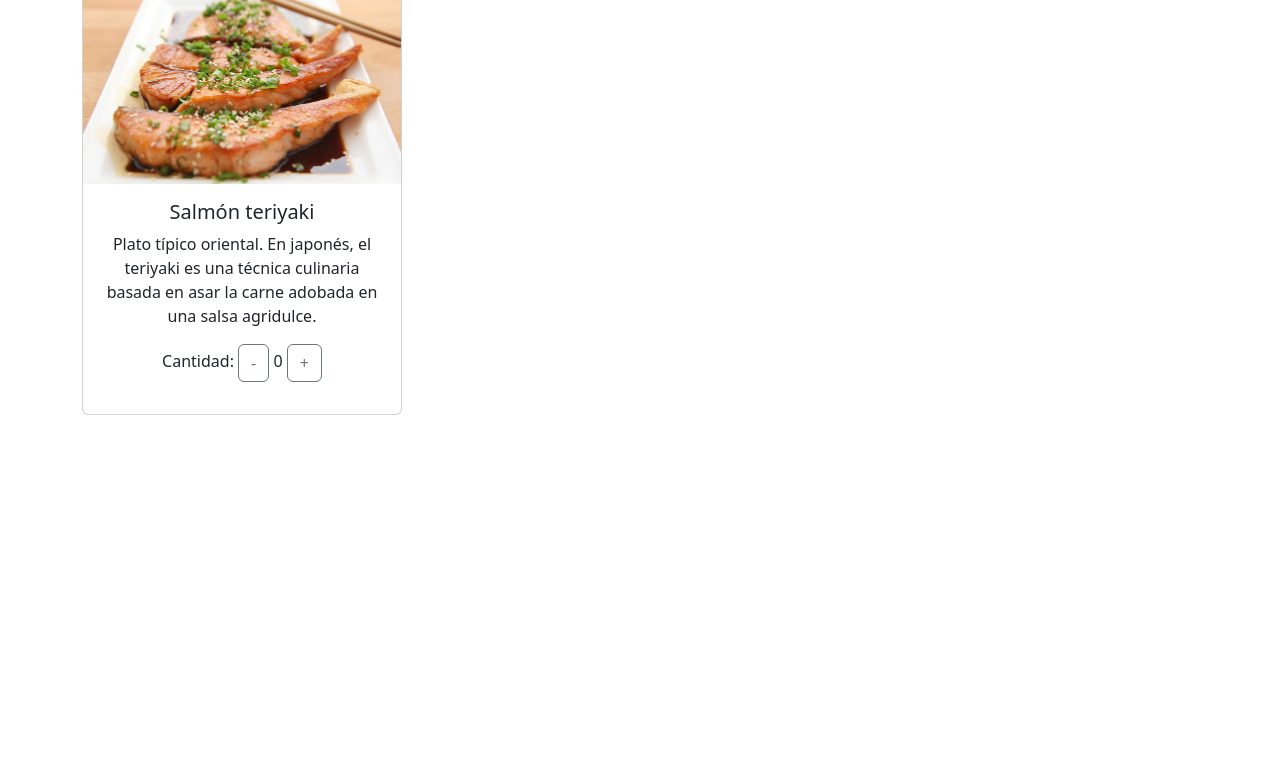
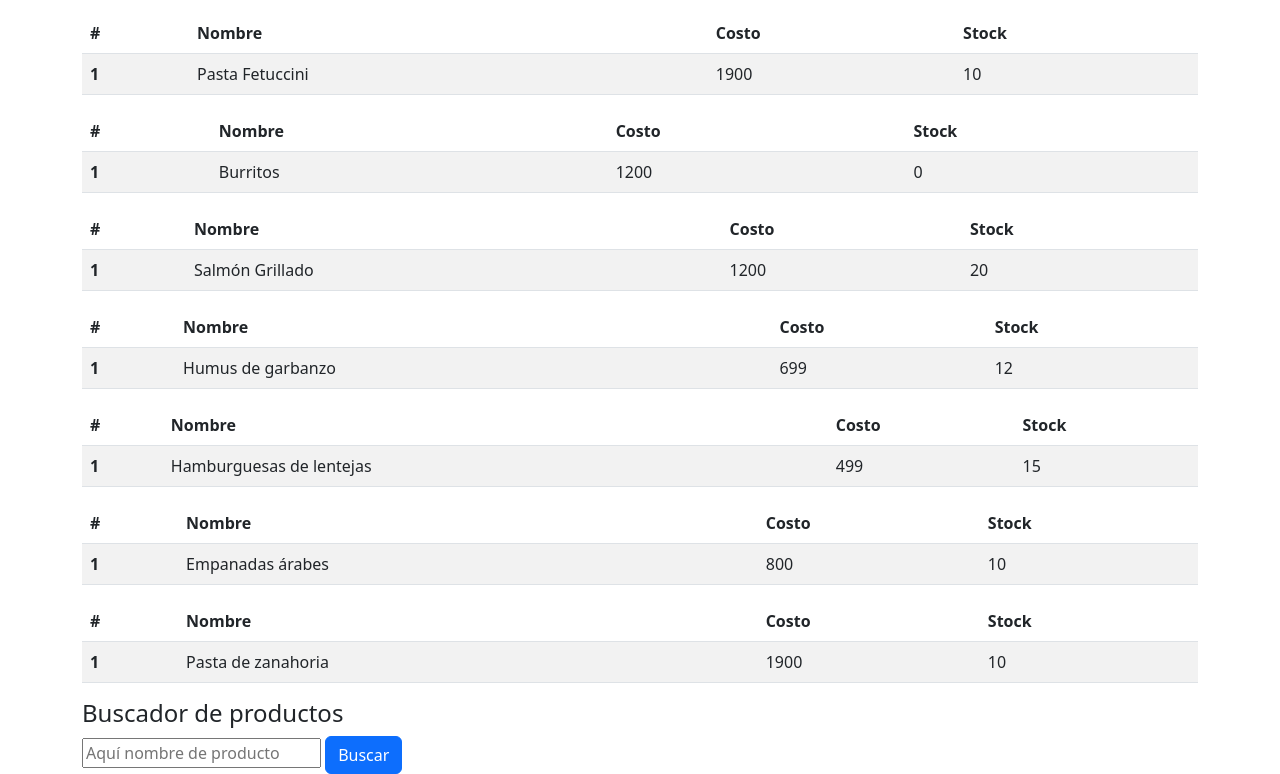
Before and after one commit to p3rpl3ja/vue-gutierrez-lucy, a plain HTML site: page index.html in a window 1280 px wide. Shown: the part 85-859 px from the top of the page. Before the commit the page ends 800 px from the top, so only its background shows below. Drawn offline with nearby package versions, Linux system fonts and the light colour scheme.

Commit message:
Entrega con table componente

```diff
--- a/index.html
+++ b/index.html
@@ -11,25 +11,30 @@
 </head>
 <body>
     <div class="container" id="app">
+      <!--
+      <div class="row justify-content-center">
         <h1>{{mensaje}}</h1>
+        <componente-card v-for="(p,i) of productos" :key="i" :prod="p"> </componente-card>
+      </div>
+    </div>
 
-        <div class="card" style="width: 20rem;">
-            <img v-bind:src="carta.imagen" class="card-img-top" alt="...">
-            <div class="card-body text-center">
-              <h5 class="card-title">{{carta.titulo}}</h5>
-              <p class="card-text">{{carta.descripcion}}</p>
+   -->
+      <div>
+        <componente-table v-for="(pg,ig) of productosgenerales" :key="ig" :producto="pg"></componente-table>
+        <componente-table v-for="(pv,iv) of productosveganos" :key="iv" :producto="pv"></componente-table>
+        <componente-table v-for="(ps,is) of productossintacc" :key="is" :producto="ps"></componente-table>
+      </div>
 
-              <div class="cantidad mb-3">Cantidad:
-                <button v-on:click="decrementar()" class="btn btn-outline-secondary" type="button"> - </button>
-                <span>{{mostrarCantidad}}</span>
-                <button v-on:click="incrementar()" class="btn btn-outline-secondary" type="button"> + </button>
-              </div>
-
-            </div>
-          </div>
+      <div>
+        <componente-buscador :productos="productosgenerales"> </componente-buscador>
+      </div>
     </div>
     <script src="https://cdn.jsdelivr.net/npm/vue@2/dist/vue.js"></script>
     <script src="https://cdn.jsdelivr.net/npm/bootstrap@5.2.3/dist/js/bootstrap.bundle.min.js" integrity="sha384-kenU1KFdBIe4zVF0s0G1M5b4hcpxyD9F7jL+jjXkk+Q2h455rYXK/7HAuoJl+0I4" crossorigin="anonymous"></script>
+    <script src="./js/componente-table.js"></script>
+    <script src="./js/componente-card.js"></script>
+    <script src="./js/componente-buscador.js"></script>
+
     <script src="./js/script.js"></script>
 </body>
 
--- /dev/null
+++ b/js/componente-buscador.js
@@ -0,0 +1,30 @@
+Vue.component('componente-buscador',{
+    data:function(){
+        return{
+            buscado:"",
+            encontrado:""
+        }
+    },
+    props:{
+        productos:Array
+    },
+    /*Recibo algo que se llama texto1 */
+   // props:['tituloc', 'descripcion', 'costo', 'stockc'],
+    template:/*html*/`
+        <div>
+            <h4>Buscador de productos</h4>
+            <input type="text" placeholder="Aquí nombre de producto" v-model="buscado">
+            <button @click="buscar" class="btn btn-primary"> Buscar </button>
+            <div v-if="encontrado!=='' && encontrado!=='undefined'">
+                <p>Titulo: {{encontrado.titulo}}</p>
+                <p>Costo: {{encontrado.costo}}</p>
+                <p>Stock: {{encontrado.stock}}</p>
+            </div>
+        </div>
+    `,
+    methods:{
+        buscar(){
+            this.encontrado=this.productos.find((producto)=>producto.titulo==this.buscado)
+        }
+    }
+});
--- /dev/null
+++ b/js/componente-card.js
@@ -0,0 +1,37 @@
+Vue.component('componente-card',{
+    data:function(){
+        return{
+            nombre: "Pepe trueno"
+        }
+    },
+    props:{
+        titulo:String,
+        descripcion:String,
+        imagen:String,
+        costo:Number,
+        stock:Number,
+        prod:Object
+    },
+    /*Recibo algo que se llama texto1 */
+   // props:['tituloc', 'descripcion', 'costo', 'stockc'],
+    template:/*html*/`
+        <div class="card col-2" style="width: 20rem;">
+            <img :src="prod.imagen" class="card-img-top" :alt="prod.titulo">
+            <div class="card-body text-center">
+                <h5 class="card-title"> <strong> {{prod.titulo}}</strong></h5>
+                <p class="card-text">{{prod.descripcion}}</p>
+
+                <div class="cantidad mb-3">Cantidad:
+                    <button v-on:click="decrementar()" class="btn btn-outline-secondary" type="button"> - </button>
+                    <span>{{mostrarCantidad}}</span>
+                    <button v-on:click="incrementar()" class="btn btn-outline-secondary" type="button"> + </button>
+                </div>
+                <p class="card-text">Costo: {{prod.costo}}</p>
+                <p class="card-text">Stock: {{prod.stock}}</p>
+                <button v-if="prod.stock !== 0"class="btn btn-primary"> Comprar </button>
+                <p v-else>Sin stock</p>
+
+            </div>
+        </div>
+    `
+});
--- /dev/null
+++ b/js/componente-table.js
@@ -0,0 +1,29 @@
+Vue.component('componente-table',{
+    props:{
+        producto:Object
+    },
+    /*Recibo algo que se llama texto1 */
+   // props:['tituloc', 'descripcion', 'costo', 'stockc'],
+    template:/*html*/`
+        <div>
+            <table class="table table-striped">
+                <thead>
+                    <tr>
+                        <th scope="col">#</th>
+                        <th scope="col">Nombre</th>
+                        <th scope="col">Costo</th>
+                        <th scope="col">Stock</th>
+                    </tr>
+                </thead>
+                <tbody>
+                    <tr>
+                        <th scope="row">1</th>
+                        <td>{{producto.titulo}}</td>
+                        <td>{{producto.costo}}</td>
+                        <td>{{producto.stock}}</td>
+                    </tr>
+                </tbody>
+            </table>
+        </div>
+    `
+});
--- a/js/script.js
+++ b/js/script.js
@@ -2,12 +2,86 @@ let app = new Vue({
     el:'#app',
     data:{
         mensaje:"Platos disponibles",
+        stock:25,
+        productosgenerales:[
+            {
+                titulo:"Salmón teriyaki",
+                imagen:"./images/salmon-teriyaki.jpg",
+                descripcion:"Plato típico oriental. En japonés, el teriyaki es una técnica culinaria basada en asar la carne adobada en una salsa agridulce.",
+                botonInc:"mas",
+                botonDec:"menos",
+                costo:2990,
+                stock:10
+            },
+            {
+                titulo:"Pasta Fetuccini",
+                imagen:"./images/pasta-fetuccini.jpg",
+                descripcion:"Lo mejor de Italia de la mano de nuestro Chef.",
+                botonInc:"mas",
+                botonDec:"menos",
+                costo:1900,
+                stock:10
+            },
+            {
+                titulo:"Burritos",
+                imagen:"./images/burritos.jpg",
+                descripcion:"Burritos mexicanos extra picantes",
+                botonInc:"mas",
+                botonDec:"menos",
+                costo:1200,
+                stock:0
+            },
+            {
+                titulo:"Salmón Grillado",
+                descripcion:"Pesca del día. Salmón grillado",
+                imagen:"./images/salmon-grillado.jpg",
+                botonInc:"mas",
+                botonDec:"menos",
+                costo:1200,
+                stock:20
+            }
+        ],
+        productosveganos:[
+            {
+                titulo:"Humus de garbanzo",
+                imagen:"./images/salmon-teriyaki.jpg",
+                descripcion:"zaraza",
+                botonInc:"mas",
+                botonDec:"menos",
+                costo:699,
+                stock:12
+            },
+            {
+                titulo:"Hamburguesas de lentejas",
+                imagen:"./images/pasta-fetuccini.jpg",
+                descripcion:"zaraza",
+                botonInc:"mas",
+                botonDec:"menos",
+                costo:499,
+                stock:15
+            }
+        ],
+        productossintacc:[
+            {
+                titulo:"Empanadas árabes",
+                imagen:"./images/salmon-teriyaki.jpg",
+                descripcion:"Con tapas sin TACC",
+                botonInc:"mas",
+                botonDec:"menos",
+                costo:800,
+                stock:10
+            },
+            {
+                titulo:"Pasta de zanahoria",
+                imagen:"./images/pasta-fetuccini.jpg",
+                descripcion:"SINTACC.",
+                botonInc:"mas",
+                botonDec:"menos",
+                costo:1900,
+                stock:10
+            }
+        ],
         carta:{
-            imagen:"./images/salmon-teriyaki.jpg",
-            titulo:"Salmón teriyaki",
-            descripcion:"Plato típico oriental. En japonés, el teriyaki es una técnica culinaria basada en asar la carne adobada en una salsa agridulce.",
-            botonInc:"mas",
-            botonDec:"menos",
         },
         cantidad:0
     },
```
Also changed, not shown: js/app.js (added, +7 -0 lines).
